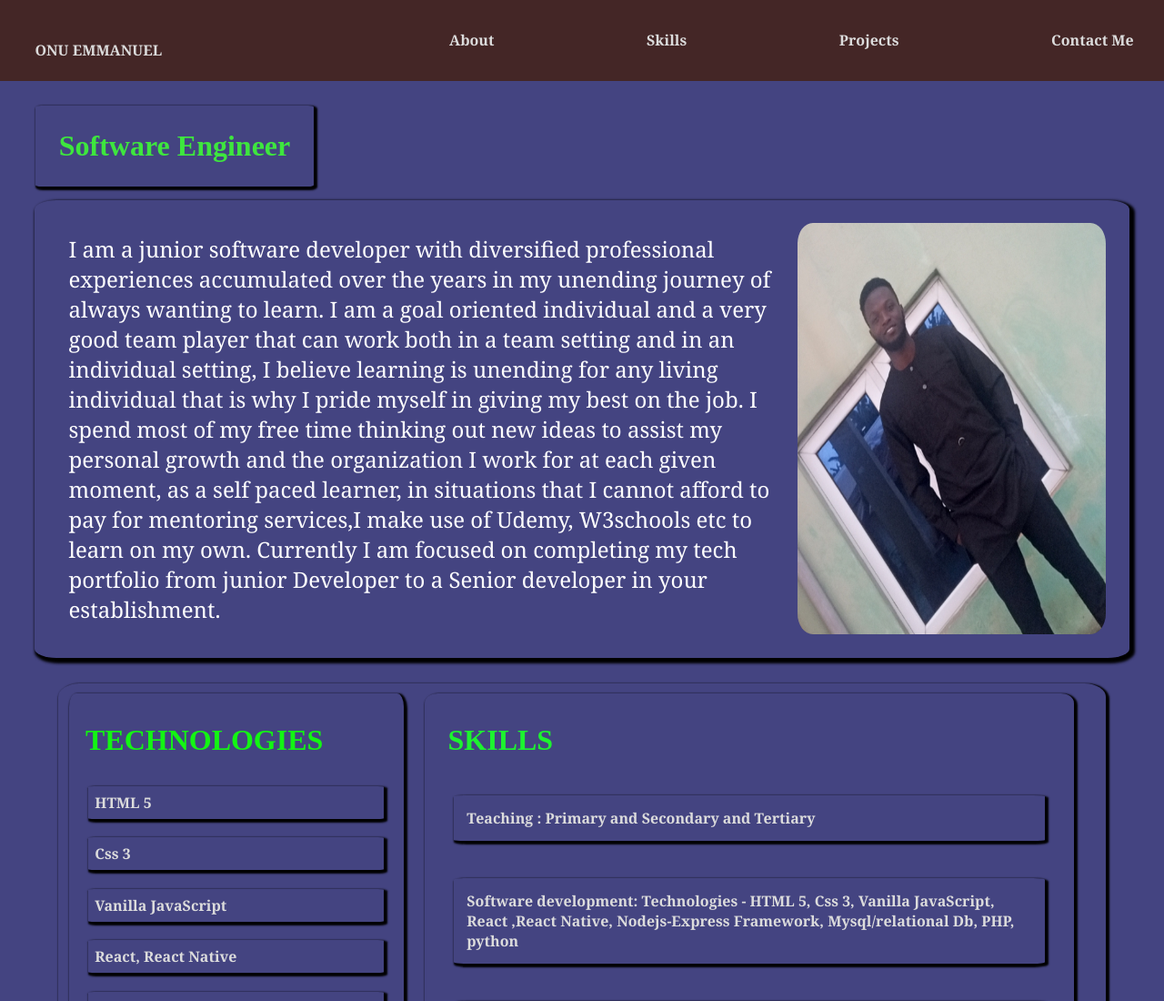
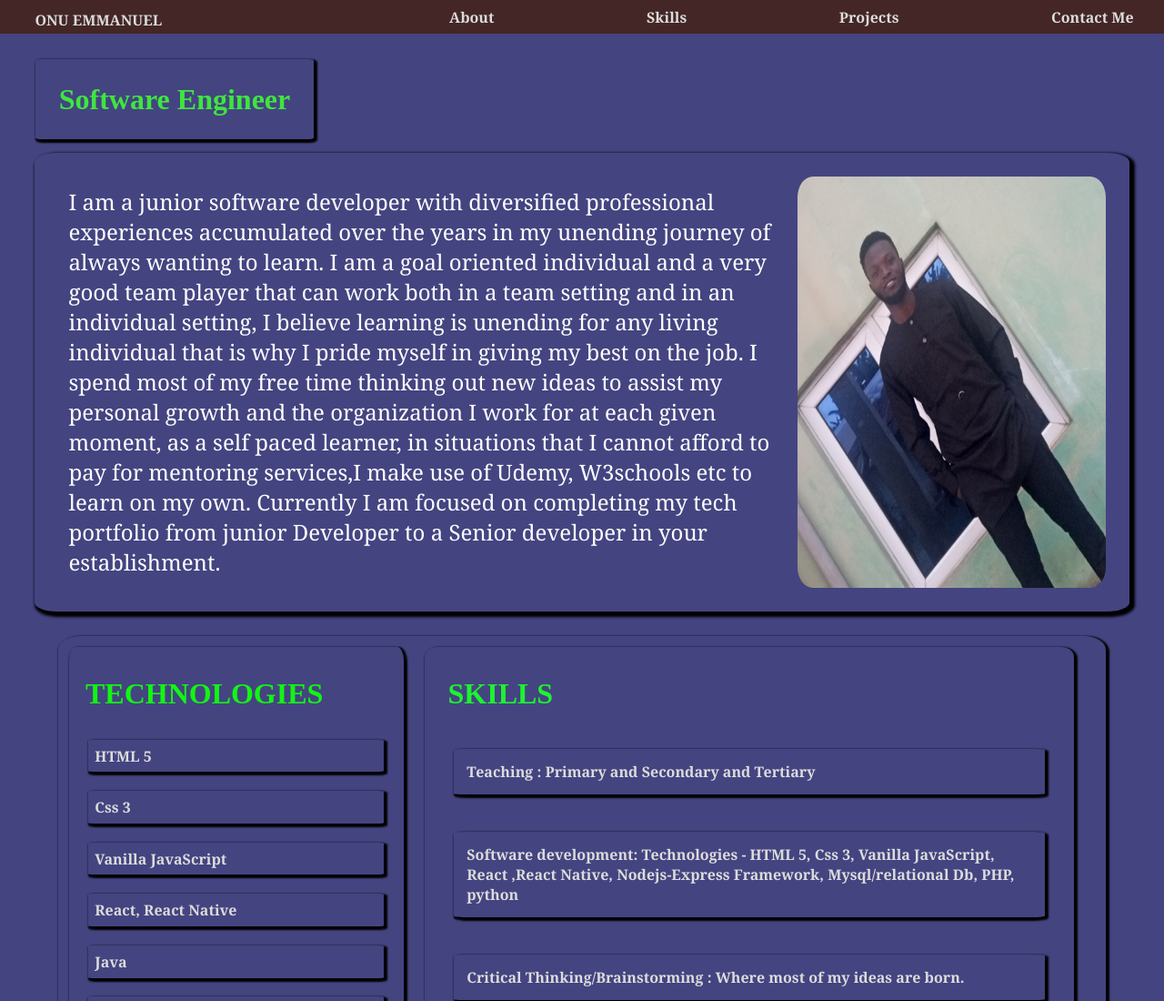
Before and after one commit to Nuel-Lincoln/portfolio-, a plain HTML site: page Index.html in a window 1280 px wide. Shown: the top 1100 px of the page at 91% size. Drawn offline with Linux system fonts and the light colour scheme.

Commit message:
Update Index.css

```diff
--- a/Index.css
+++ b/Index.css
@@ -20,7 +20,7 @@ body{
      top:0;
      display: flex;
      width:100%;
-     padding: 2%;
+     padding: 0%;
      justify-content: space-between;
      background-color: rgb(68, 38, 38);
      color:gainsboro;
@@ -31,7 +31,7 @@ body{
                width: 30%;
                font-weight: 900;
                font-family: Baskerville, Georgia;
-               transform: translate(10%, 80%);
+               transform: translate(10%, 50%);
           }
           .link{
                display: flex;
@@ -251,6 +251,6 @@ body{
      .Contact a{
           text-decoration: none;
           width: 15%;
-          margin-top:-5%;
+          margin-top:-2%;
      }
   }
```
